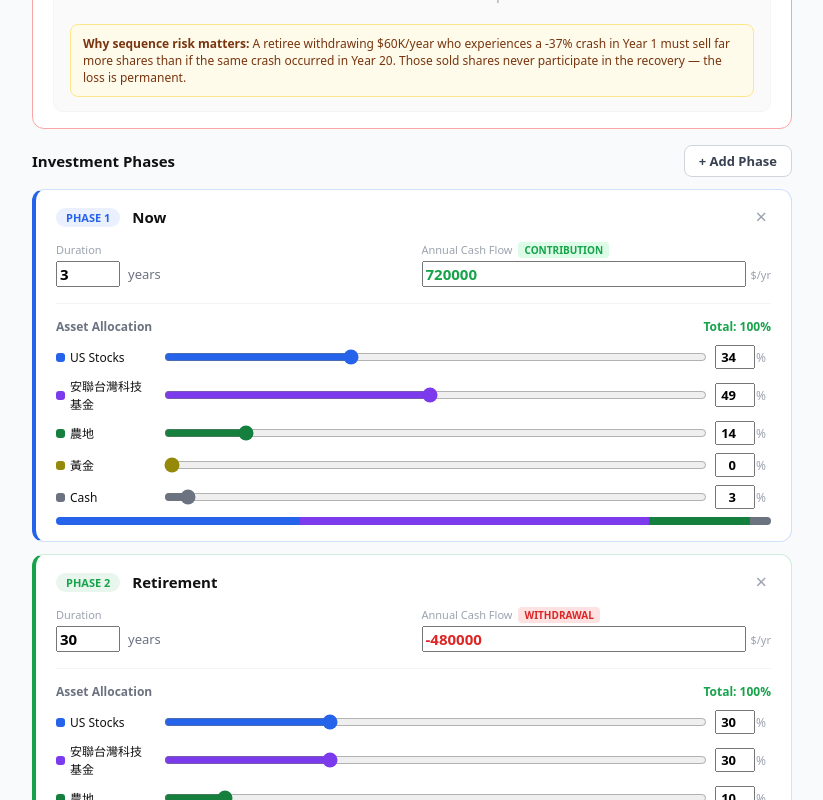
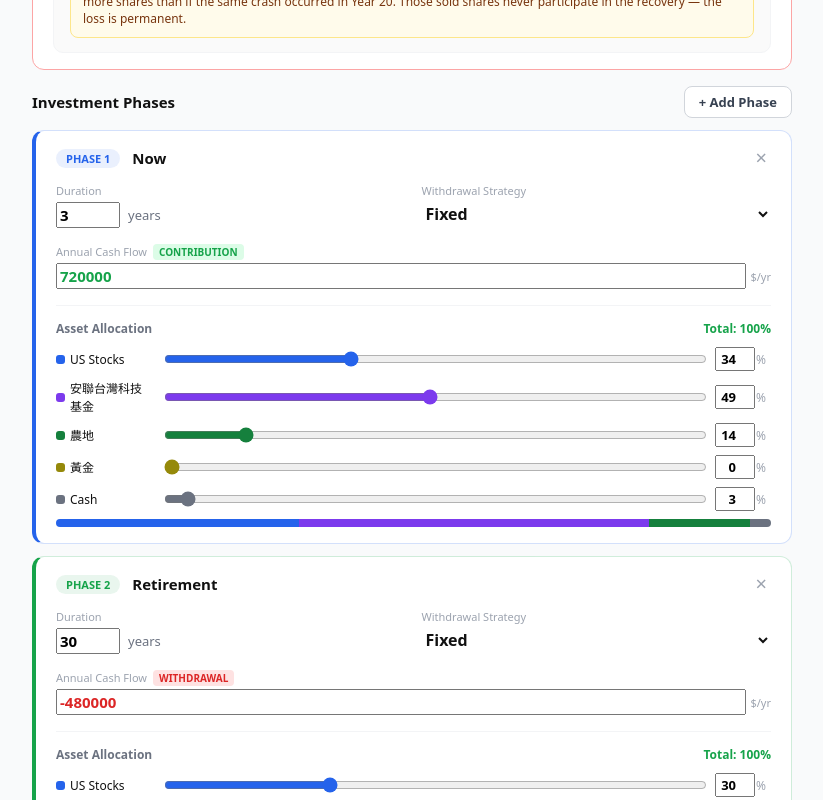
Before and after one commit to L3OL1N/PortfolioMonteCarlo, a React (Vite) app: page / in a window 1280 px wide. Shown: the part 920-1720 px from the top of the page, without its empty margins (228-1051 px from the left). Built offline with nearby package versions, Linux system fonts and the light colour scheme.

Commit message:
ai add dynamic withdraw

```diff
--- a/src/App.jsx
+++ b/src/App.jsx
@@ -78,7 +78,7 @@ export default function App() {
 
       <div style={{ background: "#fff", border: "1px solid #e5e7eb", borderRadius: 12, padding: "16px 20px", marginBottom: 16 }}>
         <div style={{ fontSize: 11, fontWeight: 700, color: "#9ca3af", textTransform: "uppercase", letterSpacing: 0.6, marginBottom: 14 }}>Simulation Settings</div>
-        <div style={{ display: "grid", gridTemplateColumns: "repeat(2,1fr)", gap: 16 }}>
+        <div style={{ display: "grid", gridTemplateColumns: "repeat(3,1fr)", gap: 16 }}>
           <div>
             <div style={{ fontSize: 11, color: "#9ca3af", marginBottom: 4 }}>Initial Portfolio</div>
             <div style={{ display: "flex", alignItems: "center" }}><span style={{ fontSize: 14, color: "#6b7280" }}>$</span>
--- a/src/components/PhaseSection.jsx
+++ b/src/components/PhaseSection.jsx
@@ -13,6 +13,7 @@ export default function PhaseSection({ stages, addStage, removeStage, updStage,
         const total = allocTotal(stage.alloc);
         const valid = total === 100;
         const isWithdrawal = stage.cf < 0;
+        const withdrawalMode = stage.withdrawalMode || "fixed";
         const color = PHASE_COLS[idx % PHASE_COLS.length];
 
         return (
@@ -32,6 +33,16 @@ export default function PhaseSection({ stages, addStage, removeStage, updStage,
                 </div>
               </div>
               <div>
+                <div style={{ fontSize: 11, color: "#9ca3af", marginBottom: 4 }}>Withdrawal Strategy</div>
+                <select value={withdrawalMode} onChange={(e) => updStage(stage.id, "withdrawalMode", e.target.value)} style={{ width: "100%", border: "none", background: "transparent", fontSize: 16, fontWeight: 700, outline: "none", color: "#111", cursor: "pointer" }}>
+                  <option value="fixed">Fixed</option>
+                  <option value="dynamic">Dynamic %</option>
+                </select>
+              </div>
+            </div>
+
+            {withdrawalMode === "fixed" && (
+              <div style={{ marginBottom: 16 }}>
                 <div style={{ fontSize: 11, color: "#9ca3af", marginBottom: 4 }}>Annual Cash Flow
                   <span style={{ marginLeft: 6, padding: "1px 6px", borderRadius: 4, fontSize: 10, fontWeight: 700, background: isWithdrawal ? "#fee2e2" : "#dcfce7", color: isWithdrawal ? "#dc2626" : "#16a34a" }}>{isWithdrawal ? "WITHDRAWAL" : "CONTRIBUTION"}</span>
                 </div>
@@ -40,7 +51,17 @@ export default function PhaseSection({ stages, addStage, removeStage, updStage,
                   <span style={{ fontSize: 11, color: "#9ca3af" }}>$/yr</span>
                 </div>
               </div>
-            </div>
+            )}
+
+            {withdrawalMode === "dynamic" && (
+              <div style={{ marginBottom: 16 }}>
+                <div style={{ fontSize: 11, color: "#9ca3af", marginBottom: 4 }}>Withdrawal Rate</div>
+                <div style={{ display: "flex", alignItems: "center", gap: 8 }}>
+                  <input type="number" value={stage.withdrawalRate ?? 4.0} step={0.1} min={0} max={20} onChange={(e) => updStage(stage.id, "withdrawalRate", Number(e.target.value))} style={{ width: "100%", border: "none", background: "transparent", fontSize: 16, fontWeight: 700, outline: "none", color: "#111" }} />
+                  <span style={{ fontSize: 14, color: "#6b7280" }}>%</span>
+                </div>
+              </div>
+            )}
 
             <div style={{ borderTop: "1px solid #f3f4f6", paddingTop: 14 }}>
               <div style={{ display: "flex", justifyContent: "space-between", alignItems: "center", marginBottom: 10 }}>
--- a/src/simulation.js
+++ b/src/simulation.js
@@ -61,7 +61,19 @@ export function simulate(stages, initial, numSims, inflation, seqRisk, rebalance
           }
 
           const totalAfter = assetValues.reduce((sum, value) => sum + value, 0);
-          const adjustedTotal = Math.max(0, totalAfter + stages[stIdx].cf);
+          let cashFlow = stages[stIdx].cf;
+          const withdrawalMode = stages[stIdx].withdrawalMode || "fixed";
+          if (stages[stIdx].cf < 0 && withdrawalMode === "dynamic") {
+            const baseWithdrawal = Math.abs(stages[stIdx].cf);
+            const withdrawalRate = stages[stIdx].withdrawalRate != null ? stages[stIdx].withdrawalRate : 4.0;
+            const currentTarget = totalAfter * (withdrawalRate / 100);
+            const minSpending = baseWithdrawal * 0.8;
+            const maxSpending = baseWithdrawal * 1.2;
+            let finalSpending = Math.max(minSpending, Math.min(maxSpending, currentTarget));
+            finalSpending = Math.min(totalAfter, finalSpending);
+            cashFlow = -finalSpending;
+          }
+          const adjustedTotal = Math.max(0, totalAfter + cashFlow);
           const currentWeights = totalAfter > 0 ? assetValues.map((value) => value / totalAfter) : weights;
           if (rebalance === "annual") {
             assetValues.forEach((_, idx) => {
--- a/src/utils.js
+++ b/src/utils.js
@@ -56,6 +56,8 @@ export const makeStage = (name, years, cf, alloc) => ({
   years,
   cf,
   alloc: { ...alloc },
+  withdrawalMode: "fixed",
+  withdrawalRate: 4.0,
 });
 
 export const makeCrash = (year = 1, magnitude = -30, probability = 100, recoveryYears = 2) => ({
```
Also changed, not shown: 3 other files (tests, documents, lock files or other folders).
